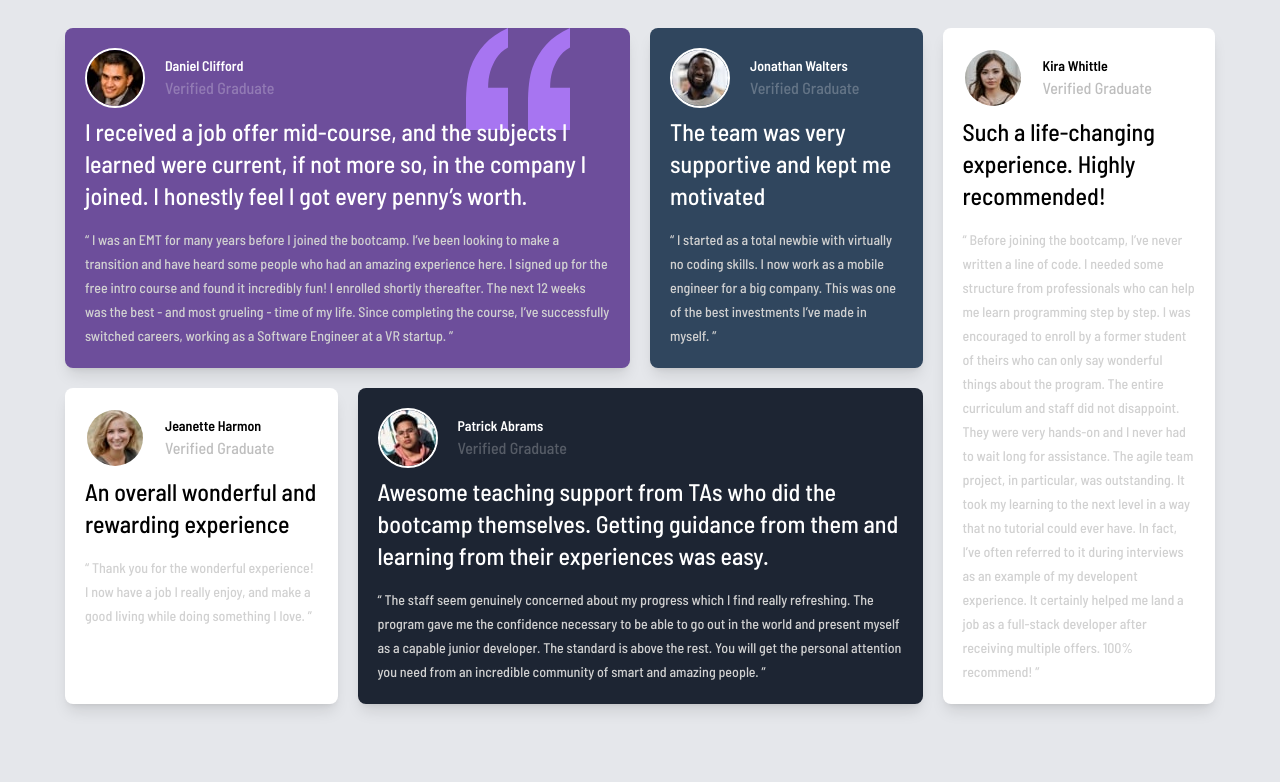
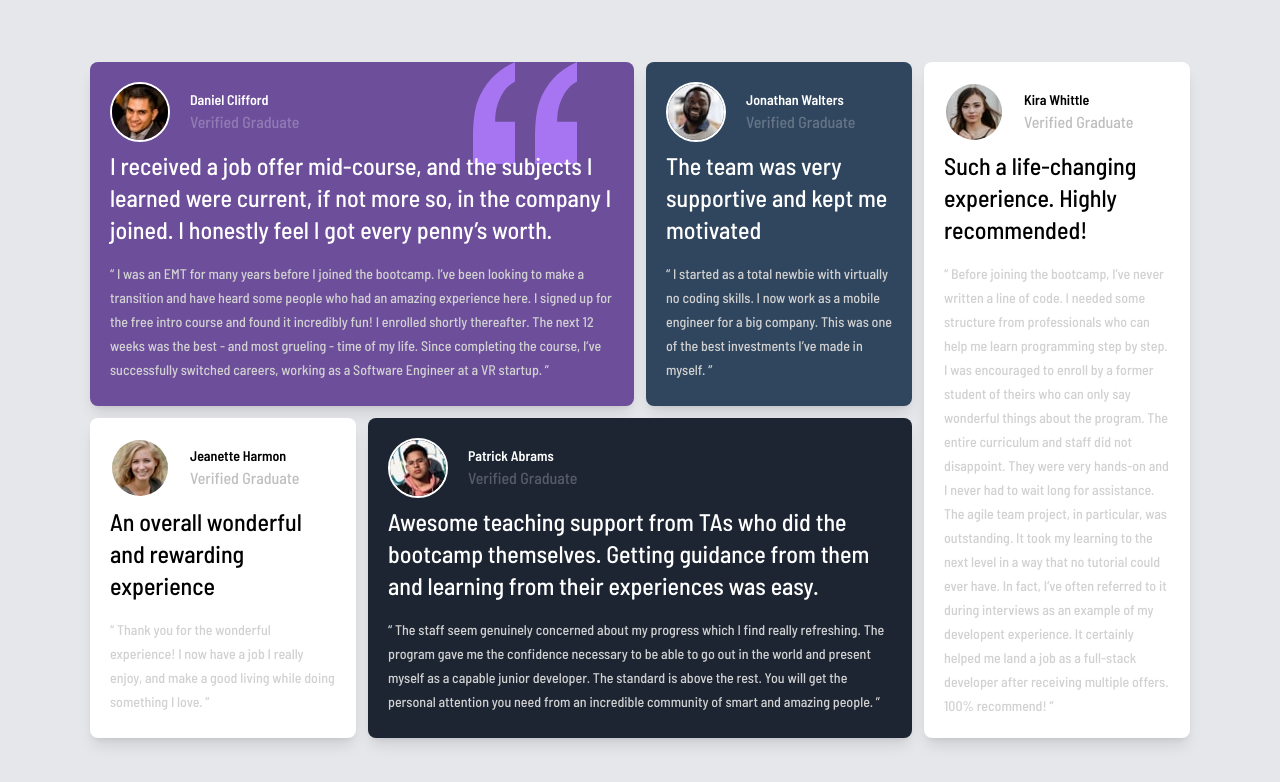
Before and after one commit to OsmanSamar/testimonials-grid-section-main, a plain HTML site: page index.html in a window 1280 px wide. Drawn offline with nearby package versions, Linux system fonts and the light colour scheme; files whose address does not match are found by name.

Commit message:
Added min-h-screen in the body section

```diff
--- a/index.html
+++ b/index.html
@@ -44,12 +44,12 @@
     </script> -->
   </head>
   <!-- bg-[#30465e] -->
-  <body class="flex justify-center items-center bg-gray-200">
+  <body class="min-h-screen flex justify-center items-center bg-gray-200">
     <main
-      class="grid max-w-[1150px] grid-cols-1 gap-5 m-7 sm:grid-cols-1 lg:grid-cols-4"
+      class="grid max-w-[1100px] grid-cols-1 gap-3 m-7 sm:grid-cols-1 lg:grid-cols-4"
     >
       <article
-        class="card flex flex-col bg-[#6d4e9b] shadow-lg rounded-lg p-5 h-full text-white lg:col-span-2"
+        class="card flex flex-col bg-[#6d4e9b] shadow-lg rounded-lg p-5 h-auto text-white lg:col-span-2"
       >
         <div class="flex items-center mt-0">
           <img
@@ -82,7 +82,7 @@
       </article>
 
       <article
-        class="flex flex-col bg-[#30465e] shadow-lg rounded-lg p-5 h-full text-white"
+        class="flex flex-col bg-[#30465e] shadow-lg rounded-lg p-5 h-auto text-white"
       >
         <div class="flex items-center mt-0">
           <img
@@ -107,7 +107,7 @@
       </article>
 
       <article
-        class="flex flex-col bg-[#ffffff] shadow-lg rounded-lg p-5 h-full lg:col-span-1 lg:row-start-2"
+        class="flex flex-col bg-[#ffffff] shadow-lg rounded-lg p-5 h-auto lg:col-span-1 lg:row-start-2"
       >
         <div class="flex items-center mt-0">
           <img
@@ -130,7 +130,7 @@
       </article>
 
       <article
-        class="flex flex-col bg-[#1d2533] shadow-lg rounded-lg p-5 h-full lg:col-span-2 lg:row-center-2 text-white"
+        class="flex flex-col bg-[#1d2533] shadow-lg rounded-lg p-5 h-auto lg:col-span-2 lg:row-center-2 text-white"
       >
         <div class="flex items-center mt-0">
           <img
@@ -159,7 +159,7 @@
       </article>
 
       <article
-        class="flex flex-col bg-[#ffffff] shadow-lg rounded-lg p-5 h-full lg:col-start-4 lg:col-end-5 lg:row-start-1 lg:row-end-3"
+        class="flex flex-col bg-[#ffffff] shadow-lg rounded-lg p-5 h-auto lg:col-start-4 lg:col-end-5 lg:row-start-1 lg:row-end-3"
       >
         <div class="flex items-center mt-0">
           <img
```
